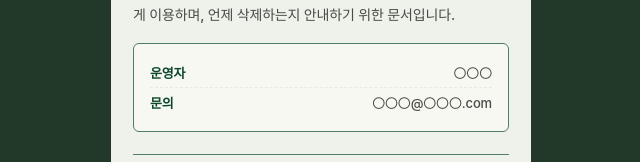
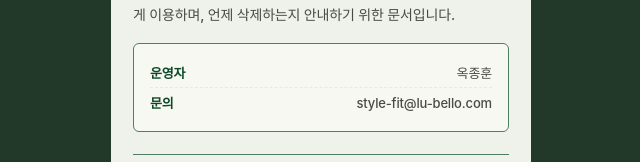
Before and after one commit to Insoo-Hwang/StyleFit, a React (Vite) app in the folder frontend/: page /privacy in a window 1280 px wide. Shown: the part 349-511 px from the top of the page, without its empty margins (319-959 px from the left). Built offline with nearby package versions, Linux system fonts and the light colour scheme; no server answers; a web font is replaced by a local one.

Commit message:
feat: 메일주소, 담당자 이름 추가

```diff
--- a/frontend/src/pages/PrivacyPolicyPage.jsx
+++ b/frontend/src/pages/PrivacyPolicyPage.jsx
@@ -32,8 +32,8 @@ export default function PrivacyPolicyPage() {
         </p>
 
         <div className="lg-meta-card">
-          <div className="lg-meta-row"><span>운영자</span><span>〇〇〇</span></div>
-          <div className="lg-meta-row"><span>문의</span><span>〇〇〇@〇〇〇.com</span></div>
+          <div className="lg-meta-row"><span>운영자</span><span>옥종훈</span></div>
+          <div className="lg-meta-row"><span>문의</span><span>style-fit@lu-bello.com</span></div>
         </div>
 
         <div className="lg-accordion">
@@ -187,7 +187,7 @@ export default function PrivacyPolicyPage() {
             <p className="lg-p">요청은 아래 문의처로 보내주시면 확인 후 합리적인 기간 내에 처리합니다.</p>
             <div className="lg-contact-card">
               <span className="lg-contact-label">문의</span>
-              <span className="lg-contact-value">〇〇〇@〇〇〇.com</span>
+              <span className="lg-contact-value">style-fit@lu-bello.com</span>
             </div>
           </AccordionSection>
 
@@ -198,8 +198,8 @@ export default function PrivacyPolicyPage() {
 
           <AccordionSection num="12" title="개인정보 보호 담당자">
             <div className="lg-meta-card">
-              <div className="lg-meta-row"><span>담당자</span><span>〇〇〇</span></div>
-              <div className="lg-meta-row"><span>이메일</span><span>〇〇〇@〇〇〇.com</span></div>
+              <div className="lg-meta-row"><span>담당자</span><span>옥종훈</span></div>
+              <div className="lg-meta-row"><span>이메일</span><span>style-fit@lu-bello.com</span></div>
               <div className="lg-meta-row"><span>처리 기간</span><span>문의 접수 후 가능한 한 빠르게 처리</span></div>
             </div>
           </AccordionSection>
--- a/frontend/src/pages/TermsOfServicePage.jsx
+++ b/frontend/src/pages/TermsOfServicePage.jsx
@@ -31,8 +31,8 @@ export default function TermsOfServicePage() {
         </p>
 
         <div className="lg-meta-card">
-          <div className="lg-meta-row"><span>운영자</span><span>〇〇〇</span></div>
-          <div className="lg-meta-row"><span>문의</span><span>〇〇〇@〇〇〇.com</span></div>
+          <div className="lg-meta-row"><span>운영자</span><span>옥종훈</span></div>
+          <div className="lg-meta-row"><span>문의</span><span>style-fit@lu-bello.com</span></div>
         </div>
 
         <div className="lg-accordion">
```
